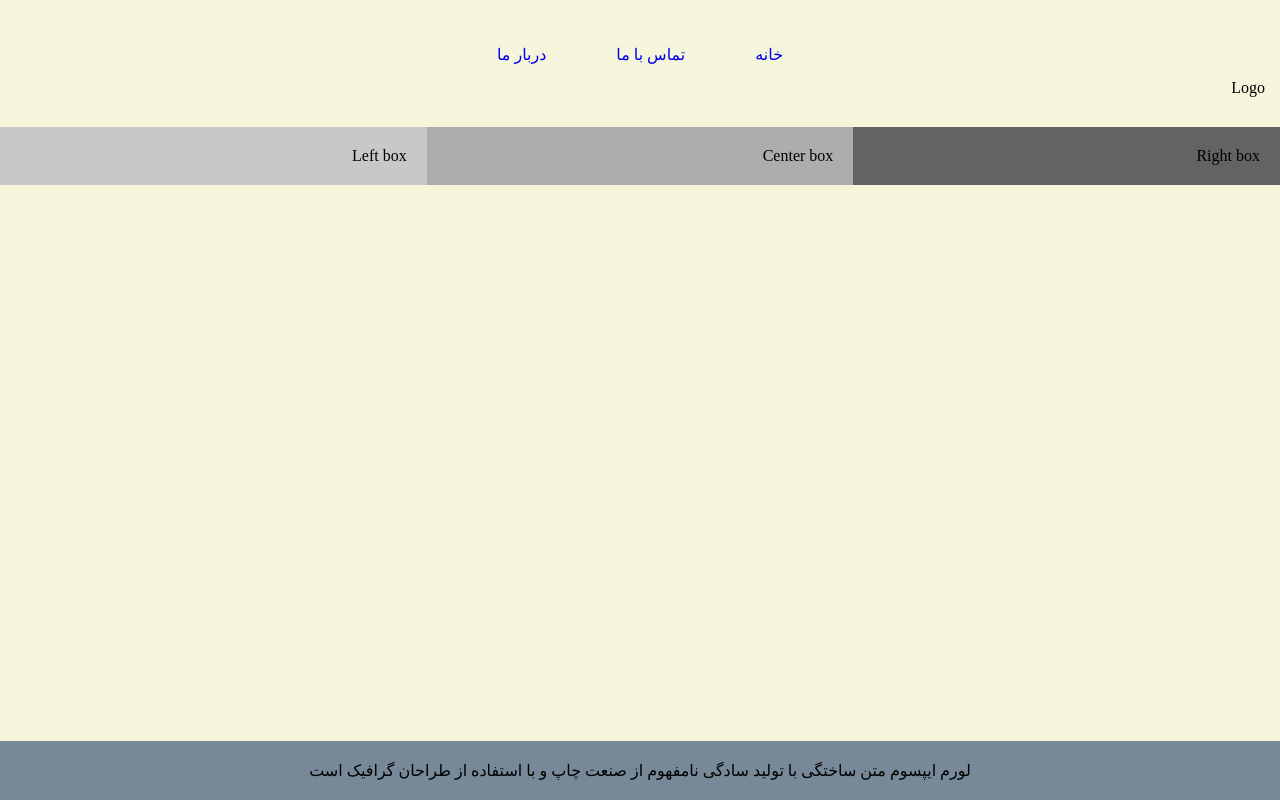
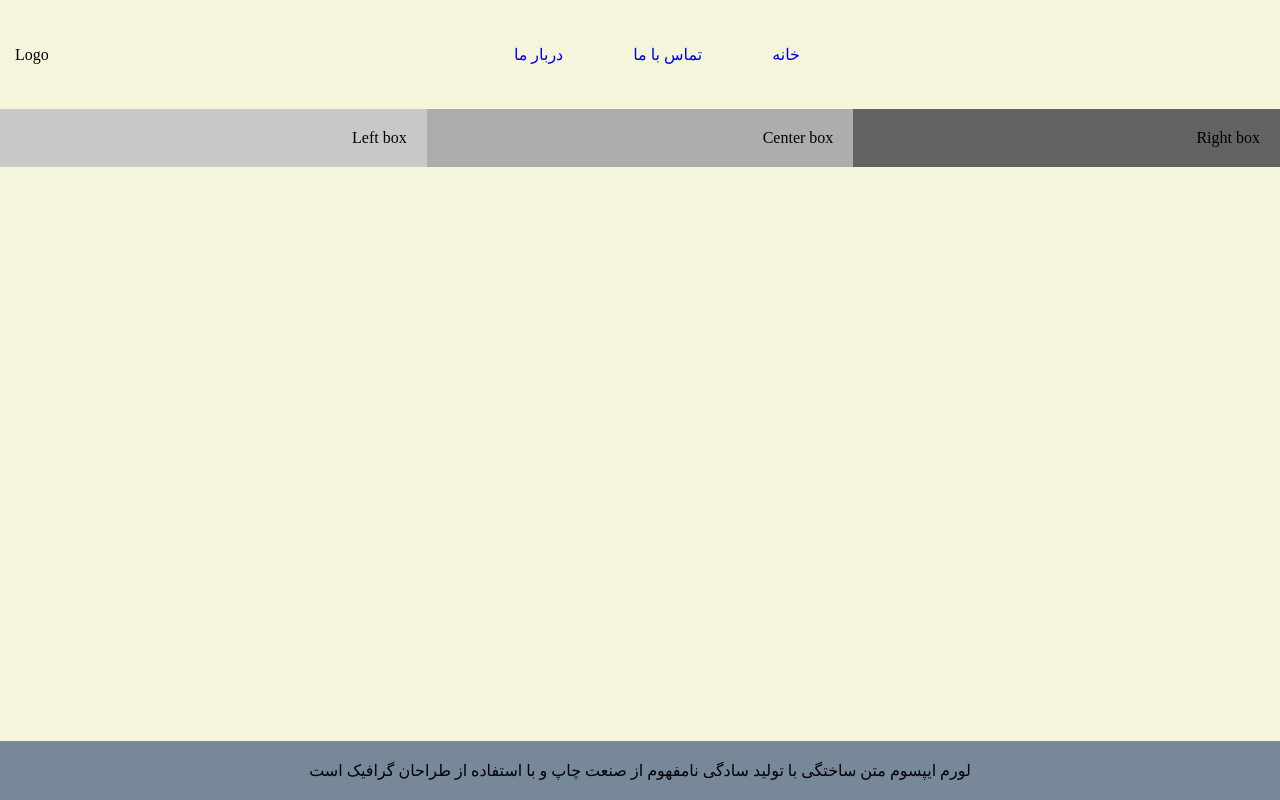
Before and after one commit to HadiSoufii/Test, a plain HTML site: page index.html in a window 1280 px wide. Drawn offline with Linux system fonts and the light colour scheme.

Commit message:
Logo styling

```diff
--- a/style.css
+++ b/style.css
@@ -16,6 +16,8 @@ body {
 
 .header {
     margin: 30px 15px;
+    display: flex;
+    align-items: center;
 }
 
 .navbar {
@@ -24,6 +26,7 @@ body {
     justify-content: center;
     align-items: center;
     list-style-type: none;
+    flex: 1;
 }
 
 .navbar-item {
@@ -35,6 +38,10 @@ body {
     text-decoration: none;
     display: block;
     padding: 15px;
+}
+
+.logo {
+    flex: 0;
 }
 
 .main {
```
